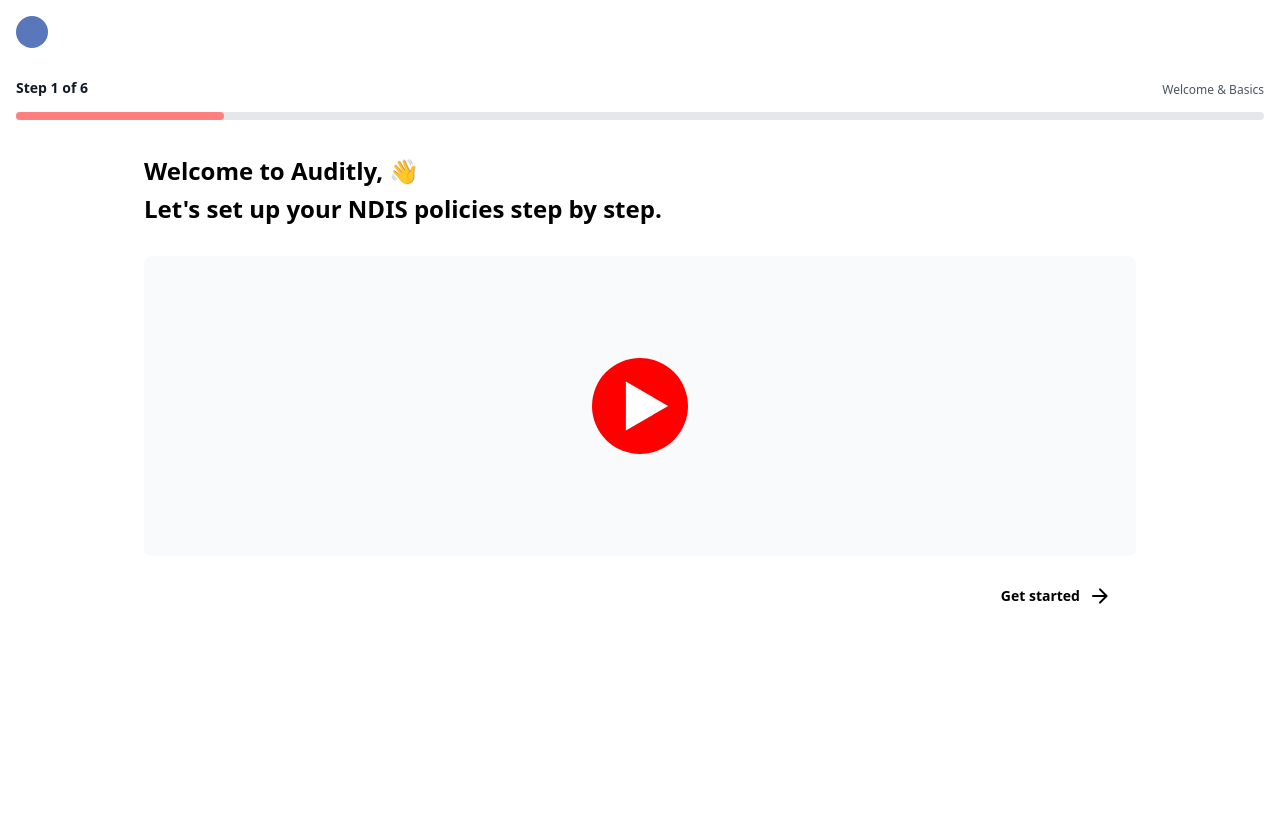
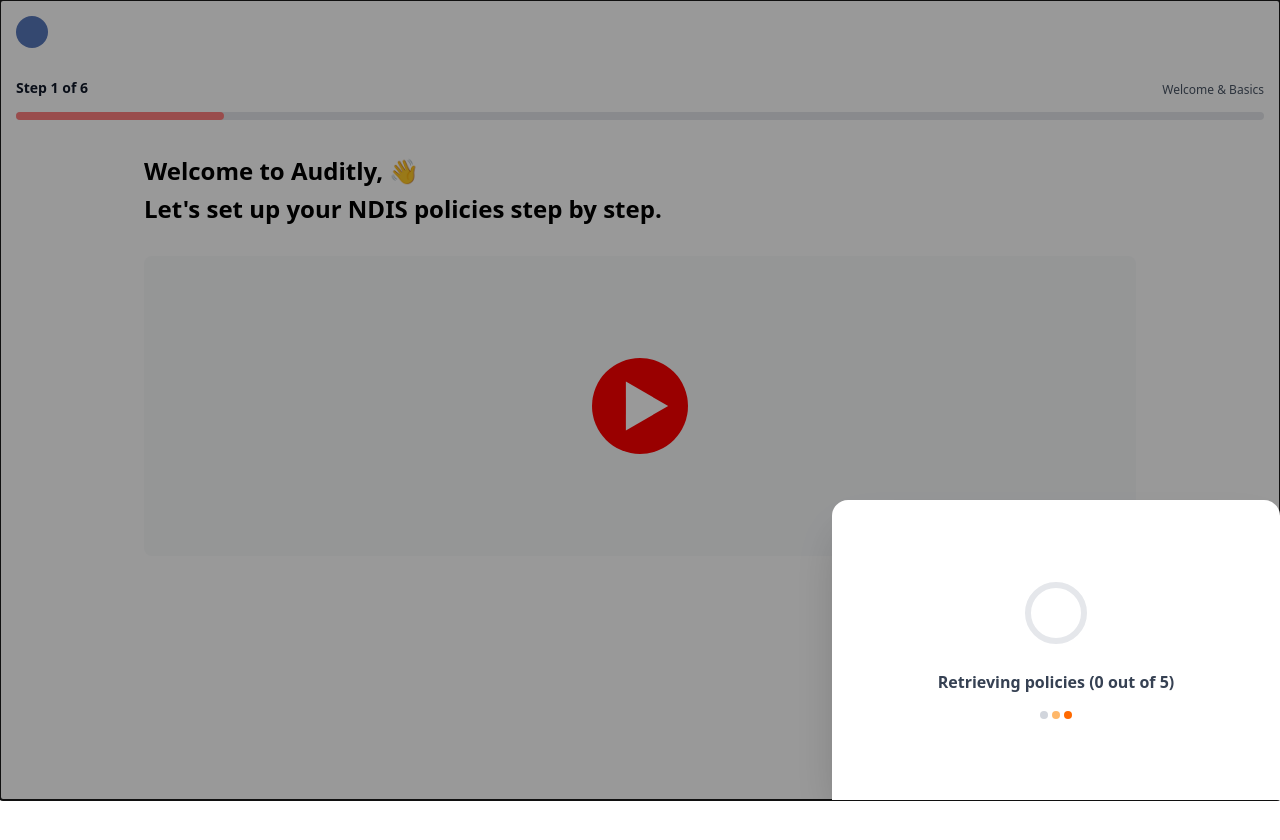
Before and after one commit to vrushikvisavadiya/auditly-frontend, a Next.js app: page /organization in a window 1280 px wide. Shown: the top 840 px of the page. Built offline with nearby package versions, Linux system fonts and the light colour scheme; no server answers.

Commit message:
- Models Update

```diff
--- a/components/ui/ConfirmationModal.tsx
+++ b/components/ui/ConfirmationModal.tsx
@@ -35,7 +35,7 @@
   );
 }
 
-function InfoBackground(props: { children: React.ReactNode }) {
+export function InfoBackground(props: { children: React.ReactNode }) {
   return (
     <div className="flex flex-col p-4 justify-end items-center gap-2.5 self-stretch bg-[#D1ECF1] px-0">
       <div className="flex justify-center items-center [background:rgba(23,162,184,0.05)] shadow-[0_5px_4px_0_rgba(23,162,184,0.20)] p-5 rounded-full overflow-visible">
--- /dev/null
+++ b/components/ui/LoadingModal.tsx
@@ -0,0 +1,133 @@
+// components/ui/LoadingModal.tsx
+"use client";
+import { useEffect, useState } from "react";
+
+interface LoadingModalProps {
+  id: string;
+  isOpen?: boolean;
+  message?: string;
+  progress?: number;
+  total?: number;
+}
+
+export default function LoadingModal({
+  id,
+  isOpen = false,
+  message = "We're preparing your policies. Please hang on for a moment...",
+  progress = 0,
+  total = 5,
+}: LoadingModalProps) {
+  const [animatedProgress, setAnimatedProgress] = useState(0);
+
+  useEffect(() => {
+    const dialog = document.getElementById(id) as HTMLDialogElement | null;
+    if (!dialog) return;
+
+    if (isOpen) {
+      if (typeof dialog.showModal === "function") {
+        if (!dialog.open) dialog.showModal();
+      }
+    } else {
+      if (dialog.open) dialog.close();
+    }
+  }, [id, isOpen]);
+
+  // Animate progress changes
+  useEffect(() => {
+    if (isOpen) {
+      const timer = setTimeout(() => {
+        setAnimatedProgress(progress);
+      }, 100);
+      return () => clearTimeout(timer);
+    }
+  }, [progress, isOpen]);
+
+  // Calculate progress percentage (0 to 100)
+  const progressPercentage = (animatedProgress / total) * 100;
+
+  // Calculate stroke dash array for the circle
+  const radius = 28;
+  const circumference = 2 * Math.PI * radius;
+  const strokeDasharray = circumference;
+  const strokeDashoffset =
+    circumference - (progressPercentage / 100) * circumference;
+
+  return (
+    <dialog id={id} className="modal modal-bottom sm:modal-middle">
+      <div className="modal-box rounded-t-2xl min-h-[300px] flex items-center justify-center sm:rounded-2xl p-0 max-w-md bg-white">
+        <div className="flex flex-col items-center justify-center p-8 text-center h-full">
+          <div className="mb-6">
+            <div className="relative w-16 h-16">
+              <svg
+                className="w-16 h-16 transform -rotate-90"
+                viewBox="0 0 64 64"
+              >
+                <circle
+                  cx="32"
+                  cy="32"
+                  r={radius}
+                  stroke="#e5e7eb"
+                  strokeWidth="6"
+                  fill="none"
+                />
+
+                <circle
+                  cx="32"
+                  cy="32"
+                  r={radius}
+                  stroke="#ff6b35"
+                  strokeWidth="6"
+                  fill="none"
+                  strokeLinecap="round"
+                  strokeDasharray={strokeDasharray}
+                  strokeDashoffset={strokeDashoffset}
+                  className="transition-all duration-500 ease-in-out"
+                  style={{
+                    transformOrigin: "center",
+                  }}
+                />
+
+                {/* Inner dark circle */}
+                {/* <circle
+                  cx="32"
+                  cy="32"
+                  r="20"
+                  fill="#1f2937"
+                  className="animate-pulse"
+                /> */}
+              </svg>
+
+              {/* Progress number overlay */}
+              {/* <div className="absolute inset-0 flex items-center justify-center">
+                <span className="text-white text-xs font-bold">
+                  {animatedProgress}/{total}
+                </span>
+              </div> */}
+            </div>
+          </div>
+
+          {/* Message */}
+          <p className="text-gray-700 text-base font-bold mb-4 max-w-xs leading-relaxed">
+            Retrieving policies ({animatedProgress} out of {total})
+          </p>
+
+          {/* Animated loading dots */}
+          <div className="flex space-x-1">
+            <div
+              className="w-2 h-2 rounded-full animate-bounce bg-gray-300"
+              style={{ animationDelay: "0ms" }}
+            />
+            <div
+              className="w-2 h-2 rounded-full animate-bounce bg-orange-300"
+              style={{ animationDelay: "150ms" }}
+            />
+            <div
+              className="w-2 h-2 rounded-full animate-bounce bg-orange-500"
+              style={{ animationDelay: "300ms" }}
+            />
+          </div>
+        </div>
+      </div>
+    </dialog>
+  );
+}
--- /dev/null
+++ b/components/ui/SuccessModal.tsx
@@ -0,0 +1,105 @@
+// components/ui/SuccessModal.tsx
+"use client";
+import { useEffect } from "react";
+import { InfoBackground } from "./ConfirmationModal";
+
+interface SuccessModalProps {
+  id: string;
+  isOpen?: boolean;
+  title?: string;
+  message?: string;
+  onClose?: () => void;
+}
+
+export default function SuccessModal({
+  id,
+  isOpen = false,
+  title = "Woohoo! All set!",
+  message = "We're preparing your policies. Please hang on for a moment.",
+  onClose,
+}: SuccessModalProps) {
+  useEffect(() => {
+    const dialog = document.getElementById(id) as HTMLDialogElement | null;
+    if (!dialog) return;
+
+    if (isOpen) {
+      if (typeof dialog.showModal === "function") {
+        if (!dialog.open) dialog.showModal();
+      }
+    } else {
+      if (dialog.open) dialog.close();
+    }
+  }, [id, isOpen]);
+
+  const handleClose = () => {
+    const dialog = document.getElementById(id) as HTMLDialogElement | null;
+    if (dialog) {
+      dialog.close();
+    }
+    if (onClose) {
+      onClose();
+    }
+  };
+
+  function InfoModalHeader() {
+    return (
+      <div className="flex flex-col p-4 py-6 justify-end items-center gap-2.5 self-stretch bg-[#28A745]/20 px-0">
+        <div className="flex justify-center items-center [background:rgba(23,162,184,0.05)] shadow-[0_5px_4px_0_rgba(23,162,184,0.20)] p-5 rounded-full overflow-visible">
+          <svg
+            xmlns="http://www.w3.org/2000/svg"
+            width="60"
+            height="60"
+            viewBox="0 0 60 60"
+            fill="none"
+            className="overflow-visible"
+          >
+            <path
+              d="M30 0C13.5223 0 0 13.5223 0 30C0 46.4777 13.5223 60 30 60C46.4777 60 60 46.4777 60 30C60 13.5223 46.4777 0 30 0ZM27 21H33V27H27V21ZM27 33H33V45H27V33Z"
+              fill="#28A745"
+            />
+            <path
+              d="M30 -5C49.2392 -5 65 10.7608 65 30C65 49.2392 49.2392 65 30 65C10.7608 65 -5 49.2392 -5 30C-5 10.7608 10.7608 -5 30 -5Z"
+              stroke="#138496"
+              strokeOpacity="0.1"
+              strokeWidth="10"
+            />
+          </svg>
+        </div>
+      </div>
+    );
+  }
+
+  return (
+    <dialog id={id} className="modal modal-bottom sm:modal-middle">
+      <div className="modal-box rounded-t-2xl sm:rounded-2xl p-0 max-w-md bg-white">
+        <InfoModalHeader />
+        <div className="flex flex-col items-center justify-center p-8 text-center">
+          {/* Success Icon */}
+          {/* Title */}
+          <h3 className="text-xl font-bold text-gray-900 mb-3">{title}</h3>
+
+          {/* Message */}
+          <p className="text-gray-600 text-sm leading-relaxed max-w-xs mb-6">
+            {message}
+          </p>
+
+          {/* Loading dots */}
+          <div className="flex space-x-1">
+            <div className="w-2 h-2 bg-gray-400 rounded-full animate-bounce"></div>
+            <div
+              className="w-2 h-2 bg-[#87c495] rounded-full animate-bounce"
+              style={{ animationDelay: "0.1s" }}
+            ></div>
+            <div
+              className="w-2 h-2 bg-[#28A745] rounded-full animate-bounce"
+              style={{ animationDelay: "0.2s" }}
+            ></div>
+          </div>
+        </div>
+      </div>
+      <form method="dialog" className="modal-backdrop" onClick={handleClose}>
+        <button type="button">close</button>
+      </form>
+    </dialog>
+  );
+}
--- a/sections/welcome/StepProgress.tsx
+++ b/sections/welcome/StepProgress.tsx
@@ -18,6 +18,8 @@
 import Step6 from "./Step6";
 import LeaveOnboardingModal from "@/components/ui/LeaveOnboardingModal";
 import toast from "react-hot-toast";
+import LoadingModal from "@/components/ui/LoadingModal";
+import SuccessModal from "@/components/ui/SuccessModal";
 
 const steps = [
   {
@@ -61,6 +63,9 @@
   const { formData } = useAppSelector((state) => state.welcome);
   const currentUser = useAppSelector(selectCurrentUser);
 
+  const [showLoadingModal, setShowLoadingModal] = useState(false);
+  const [showSuccessModal, setShowSuccessModal] = useState(false);
+  const [loadingProgress, setLoadingProgress] = useState(0);
   const [showLeaveModal, setShowLeaveModal] = useState(false);
   const [hasUnsavedChanges, setHasUnsavedChanges] = useState(false);
 
@@ -189,11 +194,22 @@
   const handleCompleted = async () => {
     try {
       const finalData = collectAllFormData();
-
       const orgId = currentUser?.organization_id || "temp-org-id";
 
       console.log("Submitting onboarding data:", finalData);
       console.log("Organization ID:", orgId);
+
+      // Show loading modal
+      setShowLoadingModal(true);
+
+      // Simulate progress updates
+      setLoadingProgress(1);
+      await new Promise((resolve) => setTimeout(resolve, 500));
+      setLoadingProgress(2);
+      await new Promise((resolve) => setTimeout(resolve, 500));
+      setLoadingProgress(3);
+      await new Promise((resolve) => setTimeout(resolve, 500));
+      setLoadingProgress(4);
 
       const result = await dispatch(
         submitOnboardingData({
@@ -202,21 +218,36 @@
         })
       );
 
+      setLoadingProgress(5);
+      await new Promise((resolve) => setTimeout(resolve, 500));
+
+      // Hide loading modal
+      setShowLoadingModal(false);
+
       if (submitOnboardingData.fulfilled.match(result)) {
-        toast.success("Organization setup completed successfully!");
+        // Show success modal
+        setShowSuccessModal(true);
         setHasUnsavedChanges(false);
-        // setTimeout(() => {
-        //   router.push("/");
-        // }, 1500);
+
+        // Auto redirect after 3 seconds
+        setTimeout(() => {
+          setShowSuccessModal(false);
+          router.push("/dashboard");
+        }, 3000);
       } else {
         toast.error((result.payload as string) || "Setup failed");
       }
     } catch (error) {
       console.error("Error submitting onboarding:", error);
+      setShowLoadingModal(false);
       toast.error("An error occurred during setup");
     }
   };
 
+  const handleSuccessModalClose = () => {
+    setShowSuccessModal(false);
+    router.push("/dashboard");
+  };
   // Custom modal handlers (only for browser navigation)
   const handleLeaveAnyway = () => {
     setHasUnsavedChanges(false);
@@ -449,6 +480,23 @@
       {/* Step Content */}
       <div className="bg-white">{renderStepContent()}</div>
 
+      {/* Loading Modal */}
+      <LoadingModal
+        id="onboarding-loading"
+        isOpen={true}
+        progress={loadingProgress}
+        total={5}
+      />
+
+      {/* Success Modal */}
+      <SuccessModal
+        id="onboarding-success"
+        isOpen={showSuccessModal}
+        title="Woohoo! All set!"
+        message="We're preparing your policies. Please hang on for a moment."
+        onClose={handleSuccessModalClose}
+      />
+
       {/* Custom Leave Onboarding Modal - ONLY for browser navigation */}
       <LeaveOnboardingModal
         isOpen={showLeaveModal}
```
